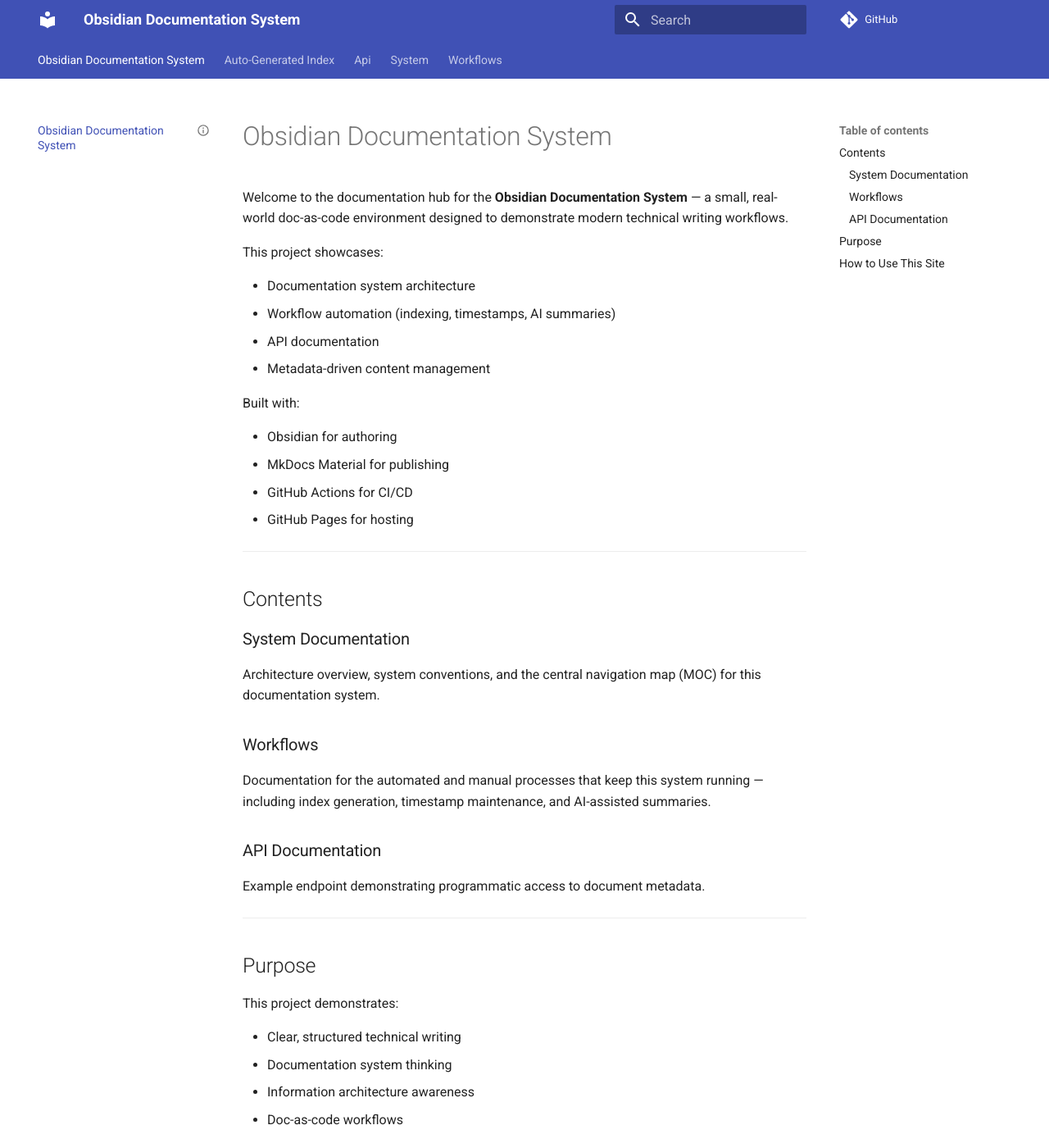
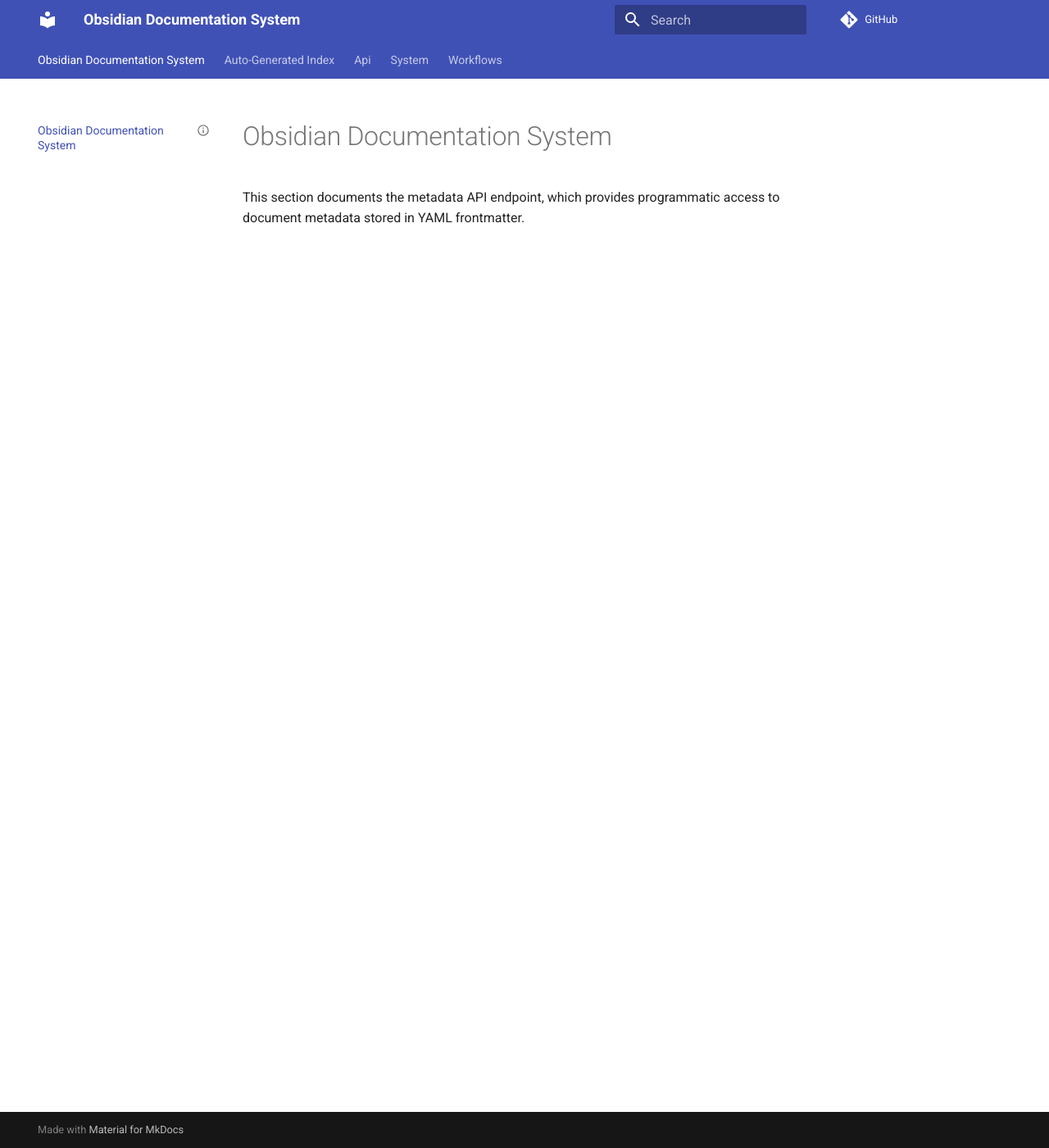
Before and after one commit to Giulia007/obsidian-docsystem, an MkDocs documentation site: the page built from docs/index.md, in a window 1280 px wide and 1400 px high. Shown: the whole window at 82% size. Built offline with MkDocs 1.6.1 and Material for MkDocs 9.7.7, drawn with Linux system fonts in a browser that asks for light colours; comment, search, counter and statistics services are not loaded; some of the changed text lies outside the part shown.

Commit message:
Fix API section index and update root directory index page

```diff
--- a/docs/index.md
+++ b/docs/index.md
@@ -6,55 +6,4 @@
 - documentation
 status: published
 ---
-
-
-# Obsidian Documentation System
-
-Welcome to the documentation hub for the **Obsidian Documentation System** — a small, real-world doc-as-code environment designed to demonstrate modern technical writing workflows.
-
-This project showcases:
-
-- Documentation system architecture
-- Workflow automation (indexing, timestamps, AI summaries)
-- API documentation
-- Metadata-driven content management
-
-Built with:
-
-- Obsidian for authoring
-- MkDocs Material for publishing
-- GitHub Actions for CI/CD
-- GitHub Pages for hosting
-
----
-
-## Contents
-
-### System Documentation
-
-Architecture overview, system conventions, and the central navigation map (MOC) for this documentation system.
-
-### Workflows
-
-Documentation for the automated and manual processes that keep this system running — including index generation, timestamp maintenance, and AI-assisted summaries.
-
-### API Documentation
-
-Example endpoint demonstrating programmatic access to document metadata.
-
----
-
-## Purpose
-
-This project demonstrates:
-
-- Clear, structured technical writing
-- Documentation system thinking
-- Information architecture awareness
-- Doc-as-code workflows
-
----
-
-## How to Use This Site
-
-Use the navigation to explore. Each section contains working examples of internal-facing technical documentation.
+This section documents the metadata API endpoint, which provides programmatic access to document metadata stored in YAML frontmatter.
```
